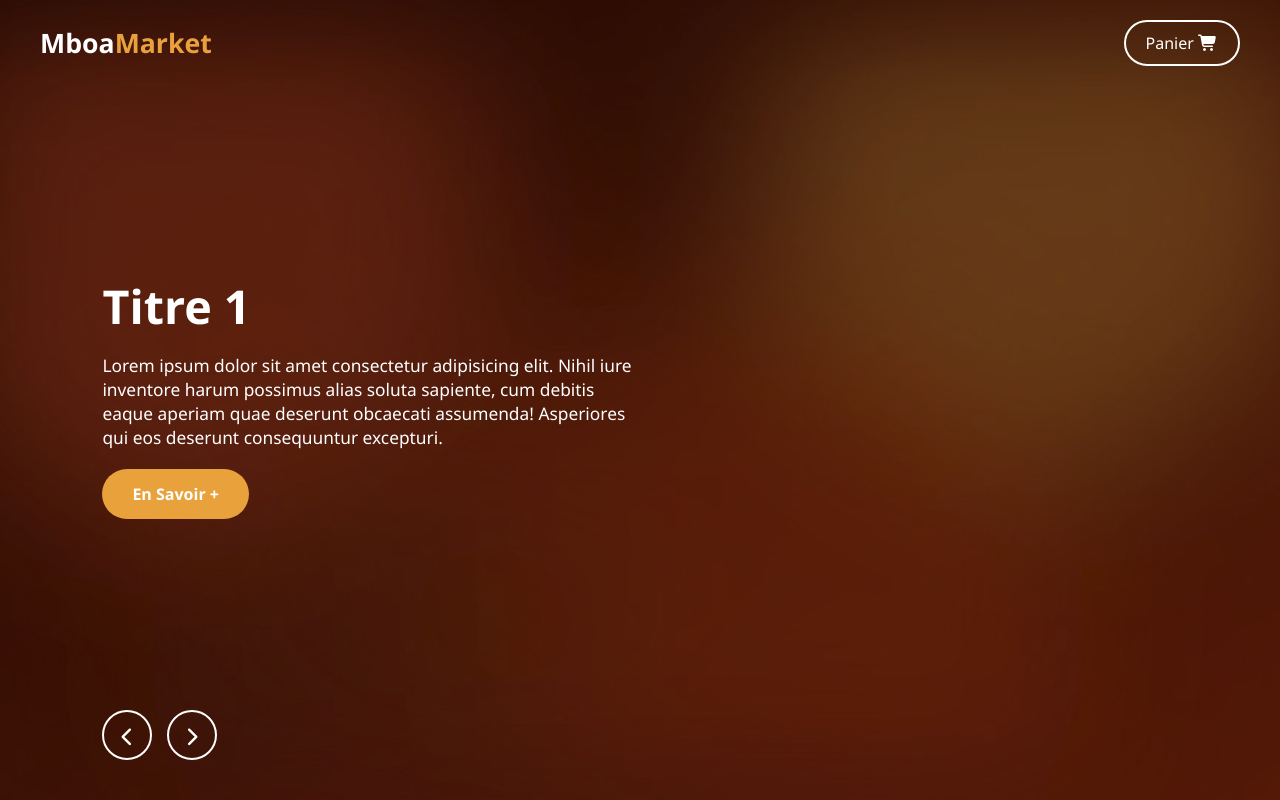
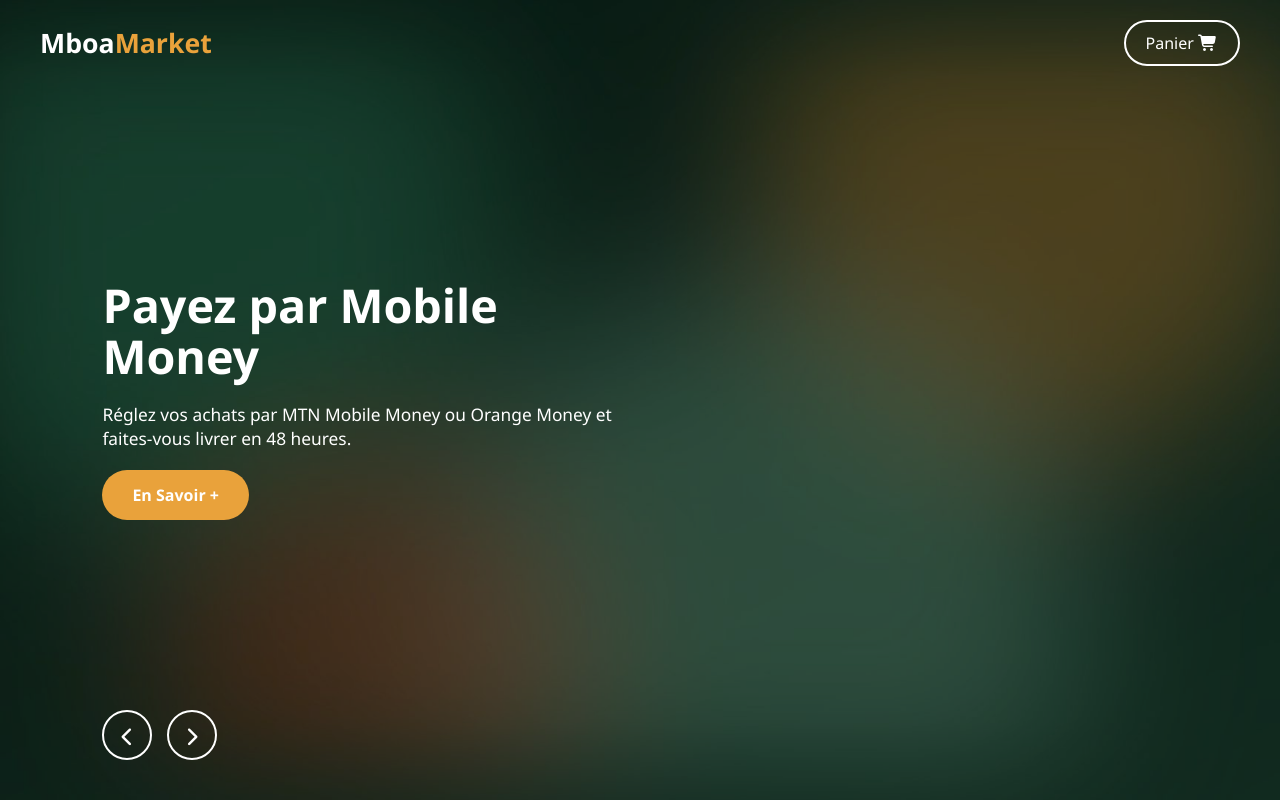
Before and after one commit to mtejiogni/mboa, a website: page index.html in a window 1280 px wide. Drawn offline with Linux system fonts and the light colour scheme.

Commit message:
feat:Ajout du JS pour le SLIDE

```diff
--- a/index.html
+++ b/index.html
@@ -35,39 +35,11 @@
     <main id="conteneur">
         <!-- SECTION CARROUSEL -->
         <section id="carrousel">
-            <div class="slide" style="background-image: url('images/slide1.jpg');">
-                <div class="slide_container">
-                    <div class="slide_text">
-                        <h2>Titre 1</h2>
-                        <p>
-                            Lorem ipsum dolor sit amet consectetur adipisicing elit.
-                            Nihil iure inventore harum possimus alias soluta sapiente,
-                            cum debitis eaque aperiam quae deserunt obcaecati
-                            assumenda! Asperiores qui eos deserunt consequuntur
-                            excepturi.
-                        </p>
-                        <div class="buttons">
-                            <a href="#">En Savoir +</a>
-                        </div>
-                    </div>
-                </div>
-            </div>
-
-
-            <!-- Boutions d'options du slides -->
-            <div class="slide_options">
-                <span class="slide_left">
-                    <i class="fa-solid fa-chevron-left"></i>
-                </span>
-
-                <span class="slide_right">
-                    <i class="fa-solid fa-chevron-right"></i>
-                </span>
-            </div>
         </section>
     </main>
 
     <!-- Gestion du JavaScript -->
+    <script type="text/javascript" src="js/carrousel.js"></script>
     <script type="text/javascript" src="js/script.js"></script>
 </body>
 </html>
--- /dev/null
+++ b/js/carrousel.js
@@ -0,0 +1,71 @@
+const carrousel= document.querySelector("#carrousel");
+
+
+/*
+=============================
+DECLARATION DES DONNEES
+=============================
+*/
+const datas_slides= [
+    {
+        titre: "Le goût du pays, livré chez vous",
+        description: "Epices, cafés, miel, pagnes et soins naturels, sélectionnés auprès des producteurs locaux."
+    },
+    {
+        titre: "Le café des hauts plateaux",
+        description: "Arabica et robusta torréfiés avec soin, pour bien commencer chaque journée."
+    },
+    {
+        titre: "Payez par Mobile Money",
+        description: "Réglez vos achats par MTN Mobile Money ou Orange Money et faites-vous livrer en 48 heures."
+    }
+]
+
+carrousel.innerHTML= "";
+for(let i= 0; i< datas_slides.length; i++) {
+    const data= datas_slides[i];
+    carrousel.innerHTML += `
+        <div class="slide" style="background-image: url('images/slide${i+1}.jpg');">
+            <div class="slide_container">
+                <div class="slide_text">
+                    <h2>${data.titre}</h2>
+                    <p>${data.description}</p>
+                    <div class="buttons">
+                        <a href="#">En Savoir +</a>
+                    </div>
+                </div>
+            </div>
+        </div>
+    `;
+}
+
+carrousel.innerHTML += `
+    <!-- Boutions d'options du slides -->
+    <div class="slide_options">
+        <span class="slide_left">
+            <i class="fa-solid fa-chevron-left"></i>
+        </span>
+
+        <span class="slide_right">
+            <i class="fa-solid fa-chevron-right"></i>
+        </span>
+    </div>
+`;
+
+
+
+
+
+
+
+/*
+=============================
+DECLARATION DES VARIABLES
+=============================
+*/
+const slides= document.querySelectorAll("#carrousel .slide");
+const slide_left= document.querySelector("#carrousel .slide_left");
+const slide_right= document.querySelector("#carrousel .slide_right");
+
+// contient l'indice du slide actuellement affiché
+let slide_courant= 0;
```
